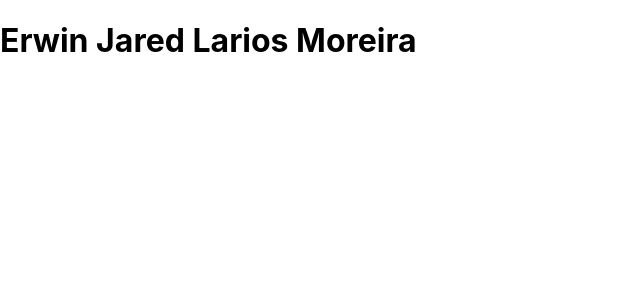
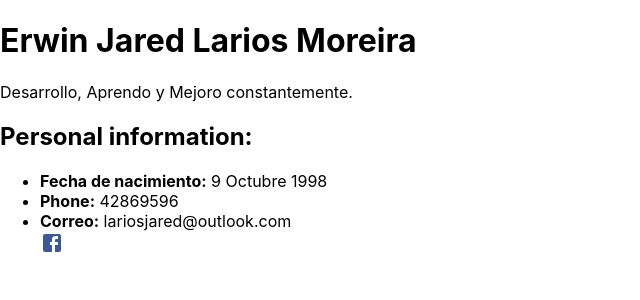
Before and after one commit to JaredLarios/my-profile, a React (Create React App) app: page / in a window 1280 px wide. Shown: the top 300 px of the page, without its empty margins (0-640 px from the left). Built offline with nearby package versions, Linux system fonts and the light colour scheme.

Commit message:
Chore: data enter to the page

```diff
--- a/package.json
+++ b/package.json
@@ -3,6 +3,10 @@
   "version": "0.1.0",
   "private": true,
   "dependencies": {
+    "@emotion/react": "^11.10.0",
+    "@emotion/styled": "^11.10.0",
+    "@mui/icons-material": "^5.10.2",
+    "@mui/material": "^5.10.2",
     "@testing-library/jest-dom": "^5.16.5",
     "@testing-library/react": "^13.3.0",
     "@testing-library/user-event": "^13.5.0",
--- a/src/App.js
+++ b/src/App.js
@@ -1,4 +1,4 @@
-import Home from './Components/Home/Home'
+import Home from './Components/Home'
 import { BrowserRouter, Routes, Route, } from "react-router-dom";
 
 function App() {
--- /dev/null
+++ b/src/Components/Home/Header.js
@@ -0,0 +1,24 @@
+import React from 'react'
+import resume from '../../Data/Resume.json'
+import {Header, Slider} from './style'
+import FacebookIcon from '@mui/icons-material/Facebook';
+
+const Head = () => {
+
+  return (
+      <Header>
+          <Slider></Slider>
+          <h1>{resume.personal.myName}</h1>
+          <p>{resume.personal.description}</p>
+          <h2>Personal information:</h2>
+          <ul>
+            <li><strong>Fecha de nacimiento:</strong> {resume.personal.birhtDate}</li>
+            <li><strong>Phone:</strong> {resume.personal.phone}</li>
+            <li><strong>Correo:</strong> {resume.personal.email}</li>
+            <a href={resume.personal.facebook}> <FacebookIcon></FacebookIcon> </a>
+          </ul>
+      </Header>
+  )
+}
+
+export default Head;
--- a/src/Components/Home/Home.js
+++ /dev/null
@@ -1,15 +0,0 @@
-import React from 'react'
-import {Header, Slider} from './style'
-
-const Home = () => {
-  return (
-    <div>
-      <Header>
-          <Slider></Slider>
-          <h1>Erwin Jared Larios Moreira</h1>
-      </Header>
-    </div>
-  )
-}
-
-export default Home;
--- /dev/null
+++ b/src/Components/Home/index.js
@@ -0,0 +1,12 @@
+import React from 'react'
+import Head from './Header'
+
+const Home = () => {
+  return (
+    <div>
+      <Head></Head>
+    </div>
+  )
+}
+
+export default Home;
--- a/src/Components/Home/style.js
+++ b/src/Components/Home/style.js
@@ -1,7 +1,12 @@
 import styled, {css} from "styled-components";
 
 export const Header = styled.div`
-
+>a {
+    text-decoration: underline !important;
+}
+>ul .MuiSvgIcon-root {
+    color:  #3b5998  !important;
+}
 `;
 
 export const Slider = styled.div`
--- a/src/Data/Resume.json
+++ b/src/Data/Resume.json
@@ -1,8 +1,8 @@
 {
     "personal" : {
-        "name" : "Erwin Jared Larios Moreira",
+        "myName" : "Erwin Jared Larios Moreira",
+        "description": "Desarrollo, Aprendo y Mejoro constantemente.",
         "birhtDate" : "9 Octubre 1998",
-        "persinalId" :  101011101110001010110000101100010011100101,
         "address": "14 calle C 5-33 zona 3",
         "phone": 42869596,
         "email": "lariosjared@outlook.com",
@@ -48,7 +48,7 @@
             "deegree": "Licenciatura en Tecnología Aplicada BS",
             "status": {
                 "certificate": {
-                    "name": "Certificate of Web and Computer Programming",
+                    "myName": "Certificate of Web and Computer Programming",
                     "totalClasses": 7,
                     "passingClasses": ["Programming Building Blocks", "Programming with Functions", "JavaScript Language", "Programming with Classes", "Web Frontend Development I", "Web Fundamentals"],
                     "currentClasses": "Career Development"
```
Also changed, not shown: 1 other file (tests, documents, lock files or other folders).
